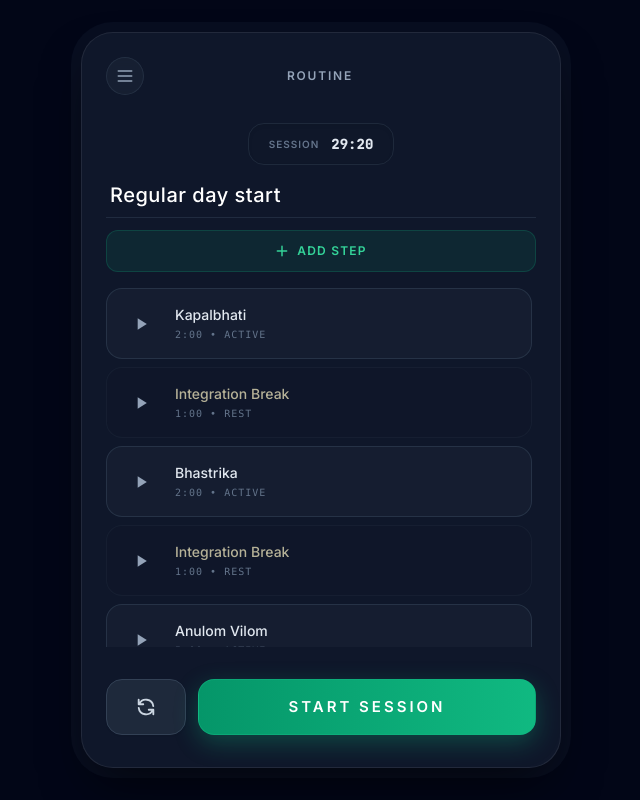
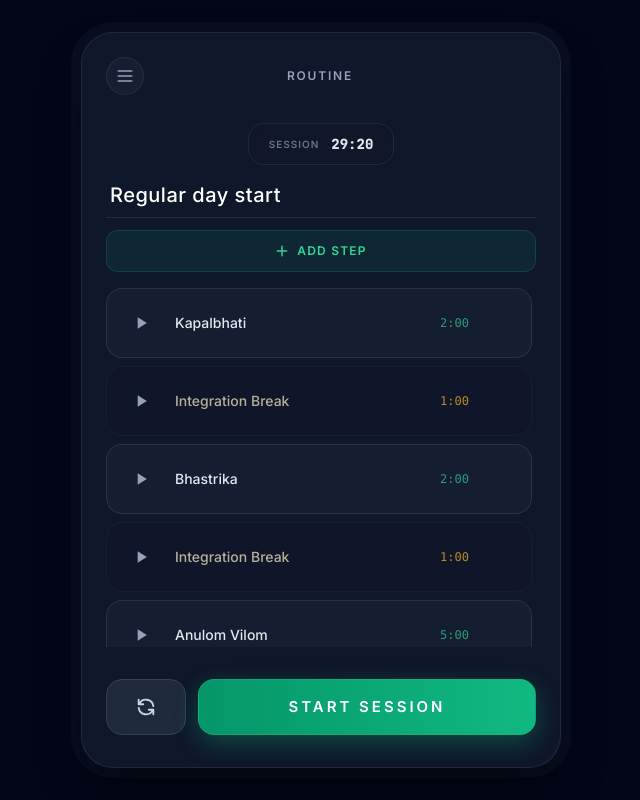
Before and after one commit to sumantinkerkt-prog/time, a plain HTML site: page index.html in a window 1280 px wide. Shown: the whole page, without its empty margins (319-959 px from the left). Drawn offline with nearby package versions, Linux system fonts and the light colour scheme.

Commit message:
feat: move time to right side of step card and use color to indicate type

```diff
--- a/index.html
+++ b/index.html
@@ -586,14 +586,14 @@
                             <button onclick="app.startTimer(${index})" class="text-slate-400 hover:text-emerald-400 p-2 rounded-full hover:bg-slate-800 transition transform active:scale-95" title="Play from here">
                                 <svg width="20" height="20" viewBox="0 0 24 24" fill="currentColor"><path d="M8 5v14l11-7z"/></svg>
                             </button>
-                            <div class="flex flex-col cursor-pointer" onclick="app.openEditModal(${step.id})" title="Edit Step">
-                                <span class="text-sm font-medium ${isBreak ? 'text-amber-100/70' : 'text-slate-200'} group-hover:text-emerald-300 transition-colors">${step.name}</span>
-                                <span class="text-[10px] font-mono text-slate-500 tracking-widest uppercase mt-0.5">${mins}:${secs} &bull; ${isBreak ? 'Rest' : 'Active'}</span>
-                            </div>
+                            <span class="text-sm font-medium cursor-pointer ${isBreak ? 'text-amber-100/70' : 'text-slate-200'} group-hover:text-emerald-300 transition-colors" onclick="app.openEditModal(${step.id})" title="Edit Step">${step.name}</span>
                         </div>
-                        <button onclick="app.deleteRoutineStep(${step.id})" class="text-slate-600 hover:text-red-400 transition p-2 rounded-xl hover:bg-slate-800 opacity-0 group-hover:opacity-100">
-                            <svg width="18" height="18" fill="none" stroke="currentColor" stroke-width="2" viewBox="0 0 24 24"><path stroke-linecap="round" stroke-linejoin="round" d="M19 7l-.867 12.142A2 2 0 0116.138 21H7.862a2 2 0 01-1.995-1.858L5 7m5 4v6m4-6v6m1-10V4a1 1 0 00-1-1h-4a1 1 0 00-1 1v3M4 7h16"></path></svg>
-                        </button>
+                        <div class="flex items-center space-x-3">
+                            <span class="text-xs font-mono ${isBreak ? 'text-amber-400/70' : 'text-emerald-400/70'}">${mins}:${secs}</span>
+                            <button onclick="app.deleteRoutineStep(${step.id})" class="text-slate-600 hover:text-red-400 transition p-2 rounded-xl hover:bg-slate-800 opacity-0 group-hover:opacity-100">
+                                <svg width="18" height="18" fill="none" stroke="currentColor" stroke-width="2" viewBox="0 0 24 24"><path stroke-linecap="round" stroke-linejoin="round" d="M19 7l-.867 12.142A2 2 0 0116.138 21H7.862a2 2 0 01-1.995-1.858L5 7m5 4v6m4-6v6m1-10V4a1 1 0 00-1-1h-4a1 1 0 00-1 1v3M4 7h16"></path></svg>
+                            </button>
+                        </div>
                     `;
                     list.appendChild(el);
                 });
```
